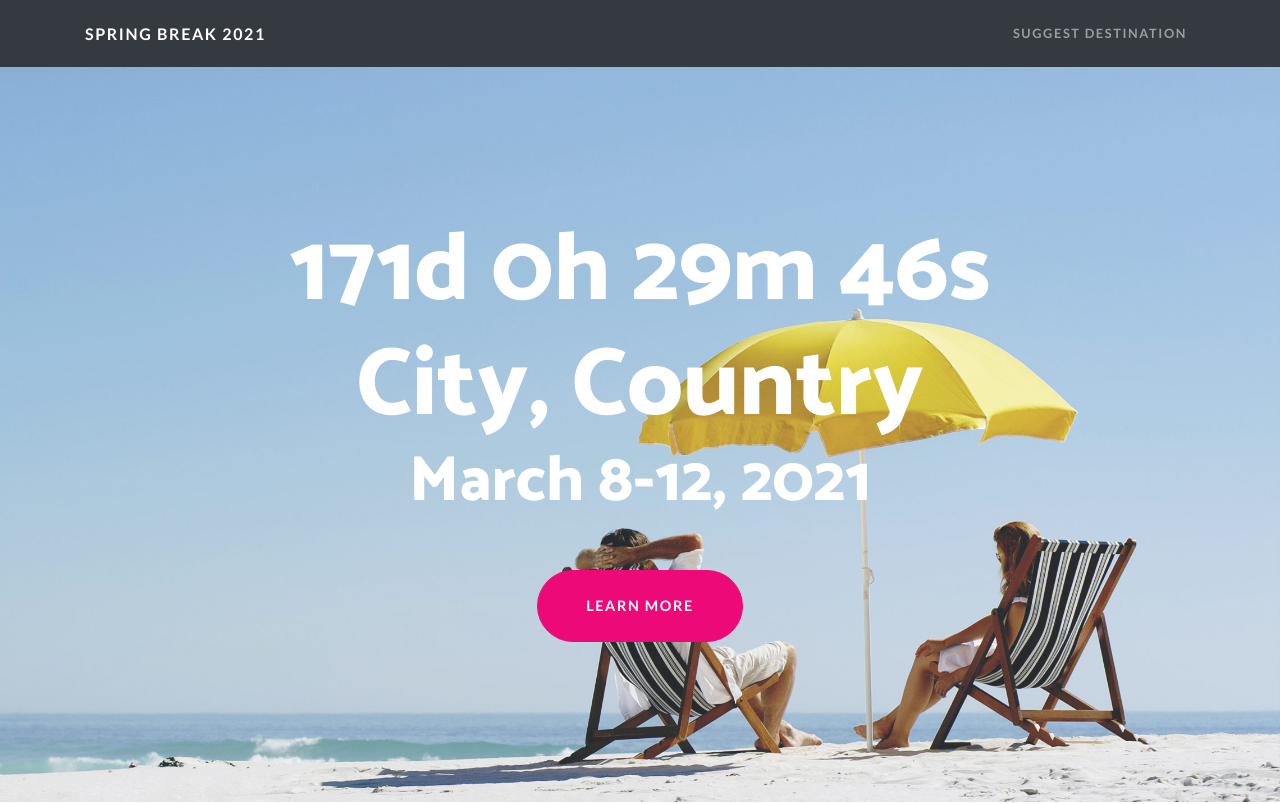
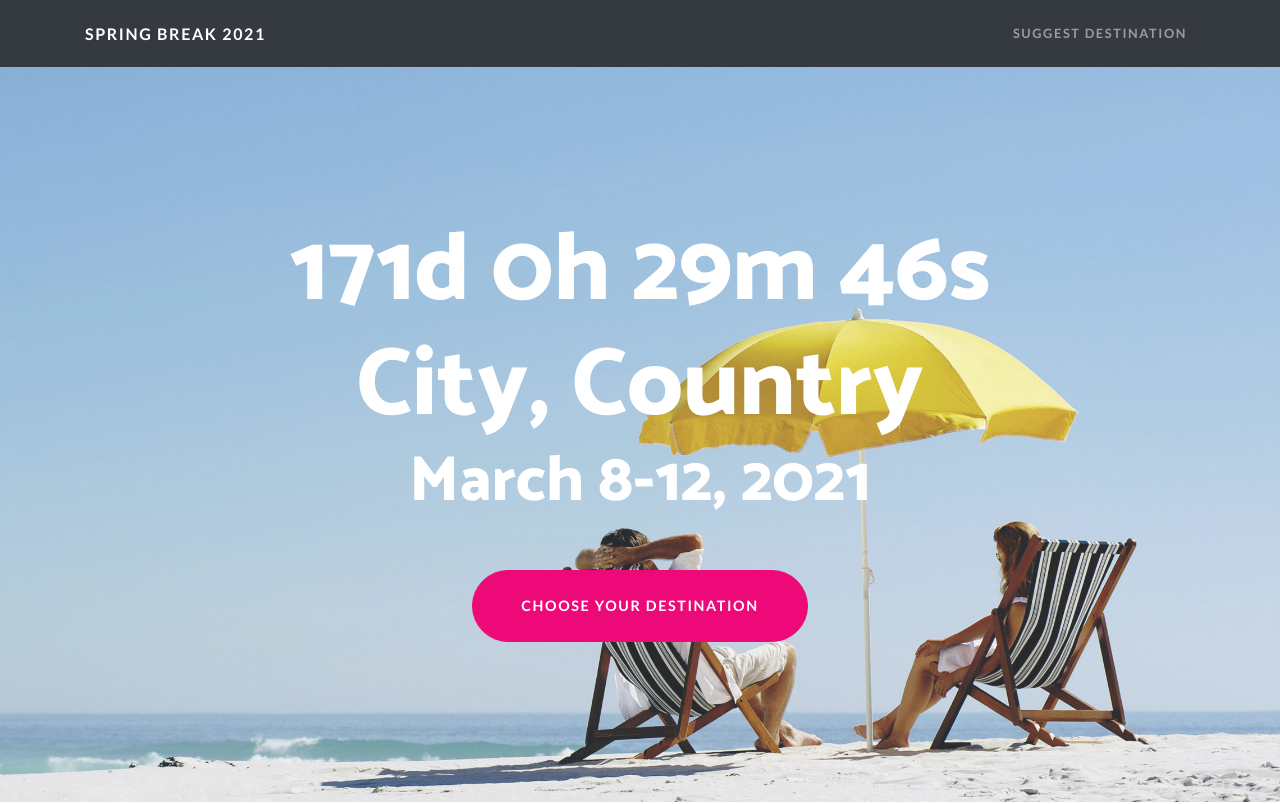
Before and after one commit to Lukejb14/springbreak, a plain HTML site: page index.html in a window 1280 px wide. Shown: the top 804 px of the page. Drawn offline with nearby package versions, Linux system fonts and the light colour scheme.

Commit message:
Website update

```diff
--- a/index.html
+++ b/index.html
@@ -71,7 +71,7 @@ var x = setInterval(function() {
 }, 1000);
 </script>
                 <h1 class="masthead-heading mb-0">City, Country</h1>
-                <h2 class="masthead-subheading mb-0">March 8-12, 2021</h2><a class="btn btn-primary btn-xl rounded-pill mt-5" role="button" href="#choose">Learn More</a></div>
+                <h2 class="masthead-subheading mb-0">March 8-12, 2021</h2><a class="btn btn-primary btn-xl rounded-pill mt-5" role="button" href="#choose">CHOOSE YOUR DESTINATION</a></div>
         </div>
         <h1 class="d-none"> </h1>
     </header>
```
Also changed, not shown: 1 other file.
